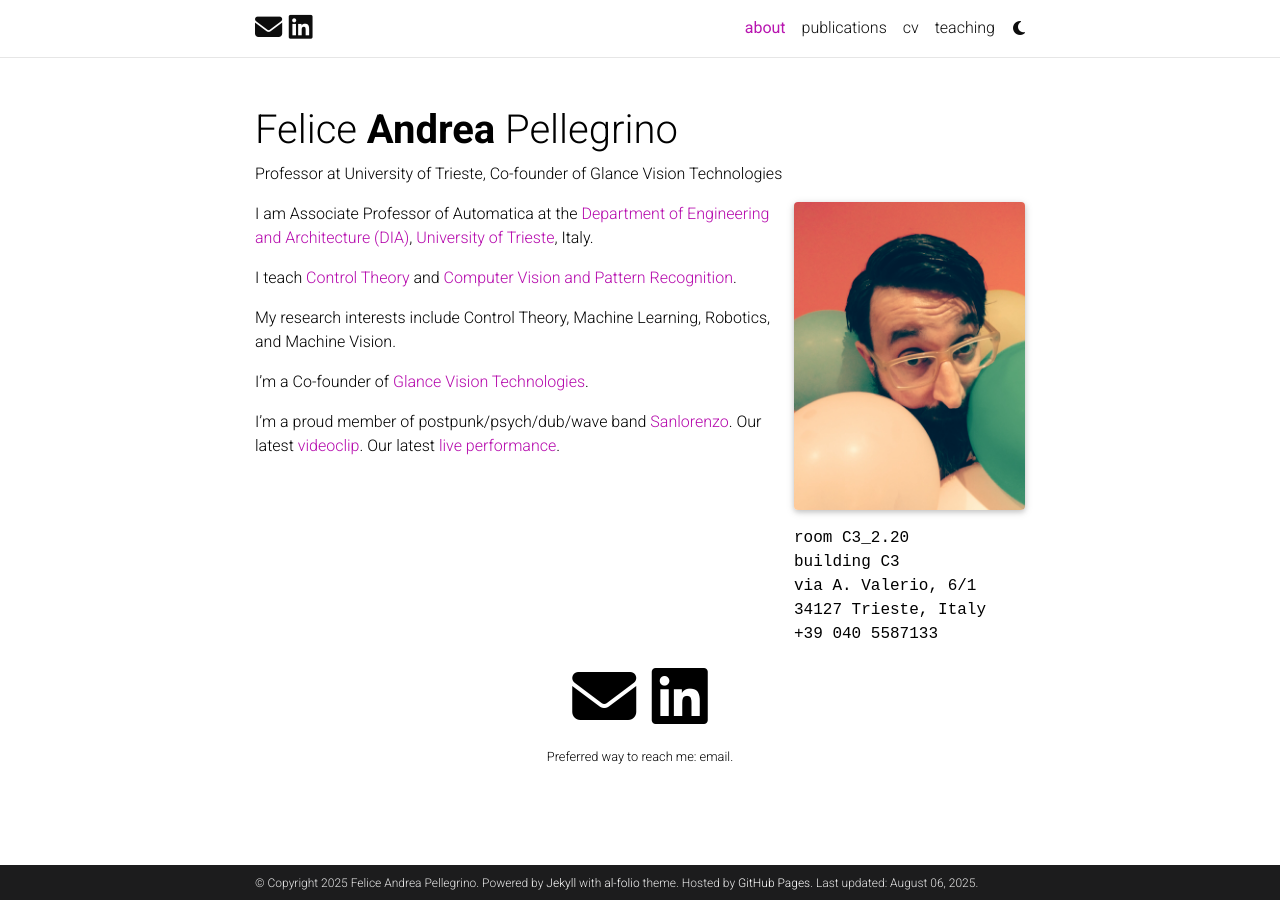
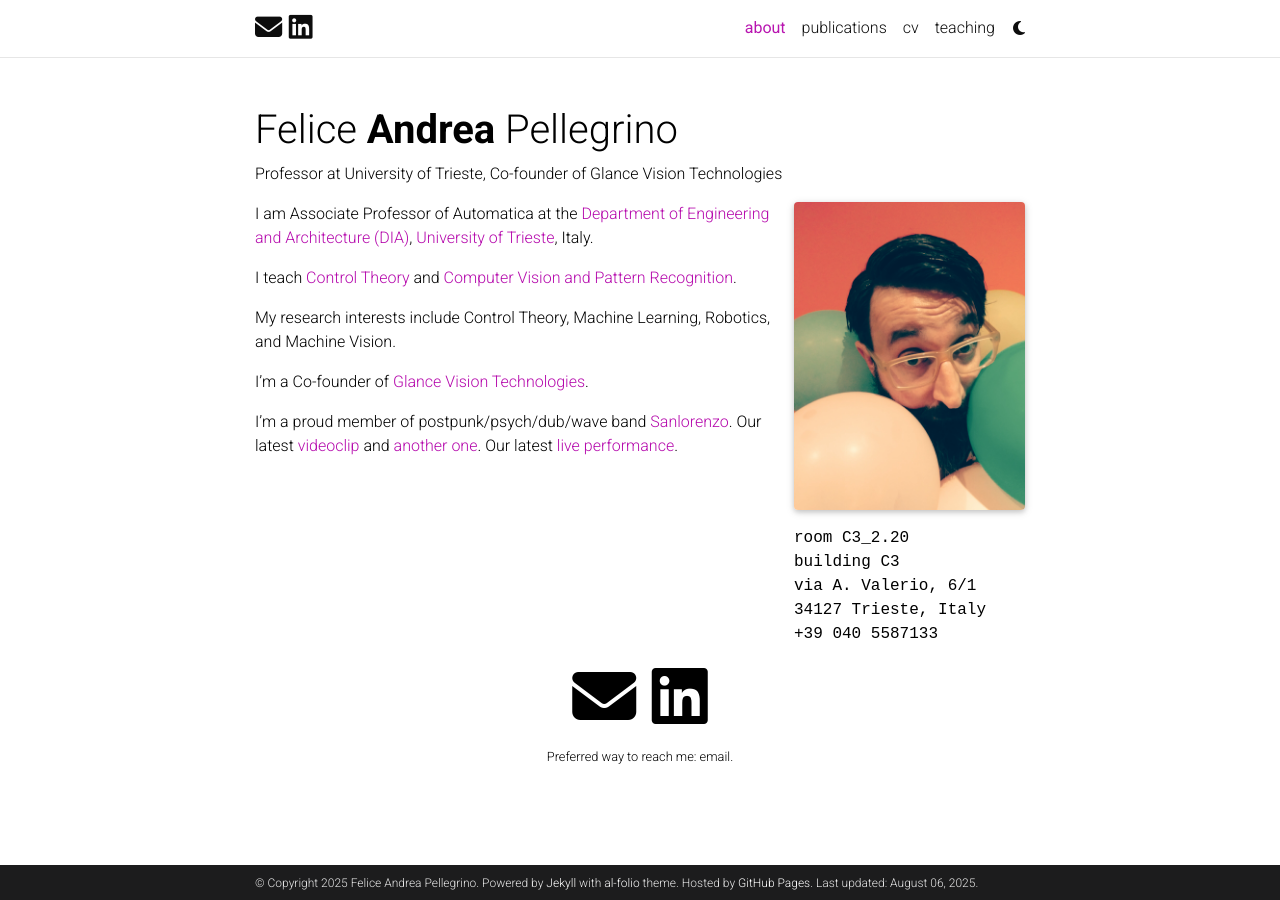
Before and after one commit to feliceandreapellegrino/feliceandreapellegrino.github.io, a Jekyll site: the page built from _pages/about.md, in a window 1280 px wide. Built offline with Jekyll 4.4.1, drawn with Linux system fonts in a browser that asks for light colours; full-size pictures stand in for the smaller copies a plugin makes; comment, search, counter and statistics services are not loaded; a style sheet for code colours, icons or effects is not loaded.

Commit message:
modified:   _pages/about.md     added Fix This Pattern videoclip

```diff
--- a/_pages/about.md
+++ b/_pages/about.md
@@ -31,4 +31,4 @@
 
 I'm a Co-founder of [Glance Vision Technologies](https://www.gvt.it/).
 
-I'm a proud member of postpunk/psych/dub/wave band [Sanlorenzo](https://open.spotify.com/intl-it/artist/1aq5hx9lKx7DKYdq3nw40p?si=nsPMYONcTq2QCmyoeQGrig). Our latest [videoclip](https://youtu.be/pjFytgL3zIQ?si=rAdt4VWBnerWazEY&t=4). Our latest [live performance](https://www.youtube.com/watch?v=kG4BYQNUjUE&t=1s).
+I'm a proud member of postpunk/psych/dub/wave band [Sanlorenzo](https://open.spotify.com/intl-it/artist/1aq5hx9lKx7DKYdq3nw40p?si=nsPMYONcTq2QCmyoeQGrig). Our latest [videoclip](https://www.youtube.com/watch?v=tMLRuRsU_yw) and [another one](https://youtu.be/pjFytgL3zIQ?si=rAdt4VWBnerWazEY&t=4). Our latest [live performance](https://www.youtube.com/watch?v=kG4BYQNUjUE&t=1s).
```
